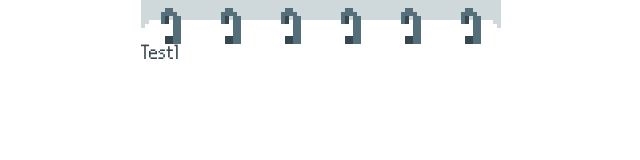
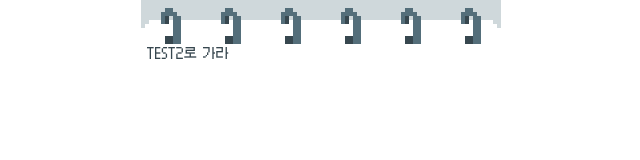
Before and after one commit to bside-4team/4team-client, a Next.js app: page /example/funnel in a window 1280 px wide. Shown: the top 160 px of the page, without its empty margins (319-959 px from the left). Built offline with nearby package versions, Linux system fonts and the light colour scheme.

Commit message:
[KB-91] fix : setStep 수정

```diff
--- a/src/app/example/funnel/components/test1/index.tsx
+++ b/src/app/example/funnel/components/test1/index.tsx
@@ -1,3 +1,7 @@
-export default function Test1() {
-  return <div>Test1</div>;
+export default function Test1({ setStep }: any) {
+  return (
+    <>
+      <button onClick={setStep}>TEST2로 가라</button>
+    </>
+  );
 }
--- a/src/app/example/funnel/components/test2/index.tsx
+++ b/src/app/example/funnel/components/test2/index.tsx
@@ -1,3 +1,7 @@
-export default function Test2() {
-  return <div>Test2</div>;
+export default function Test2({ setStep }: any) {
+  return (
+    <>
+      <button onClick={setStep}>TEST1로 가라</button>
+    </>
+  );
 }
--- a/src/app/example/funnel/page.tsx
+++ b/src/app/example/funnel/page.tsx
@@ -11,10 +11,10 @@ export default function FunnelExample() {
     <>
       <Funnel>
         <Funnel.Step name="test1">
-          <Test1 />
+          <Test1 setStep={() => setStep('test2')} />
         </Funnel.Step>
         <Funnel.Step name="test2">
-          <Test2 />
+          <Test2 setStep={() => setStep('test1')} />
         </Funnel.Step>
       </Funnel>
     </>
--- a/src/hooks/useFunnel.tsx
+++ b/src/hooks/useFunnel.tsx
@@ -28,9 +28,12 @@ const useFunnel = <T extends string[]>(steps: T, defaultStep: T[number]) => {
   const router = useRouter();
   const pathname = usePathname();
 
-  const setStep = useCallback(() => {
-    router.push(`${pathname}?${params.toString()}`);
-  }, [params]);
+  const setStep = useCallback(
+    (step: T[number]) => {
+      router.push(`${pathname}?step=${step}`);
+    },
+    [params]
+  );
 
   const FunnelComponent = Object.assign(
     (props: Omit<FunnelProps<T>, 'step' | 'steps'>) => {
```
